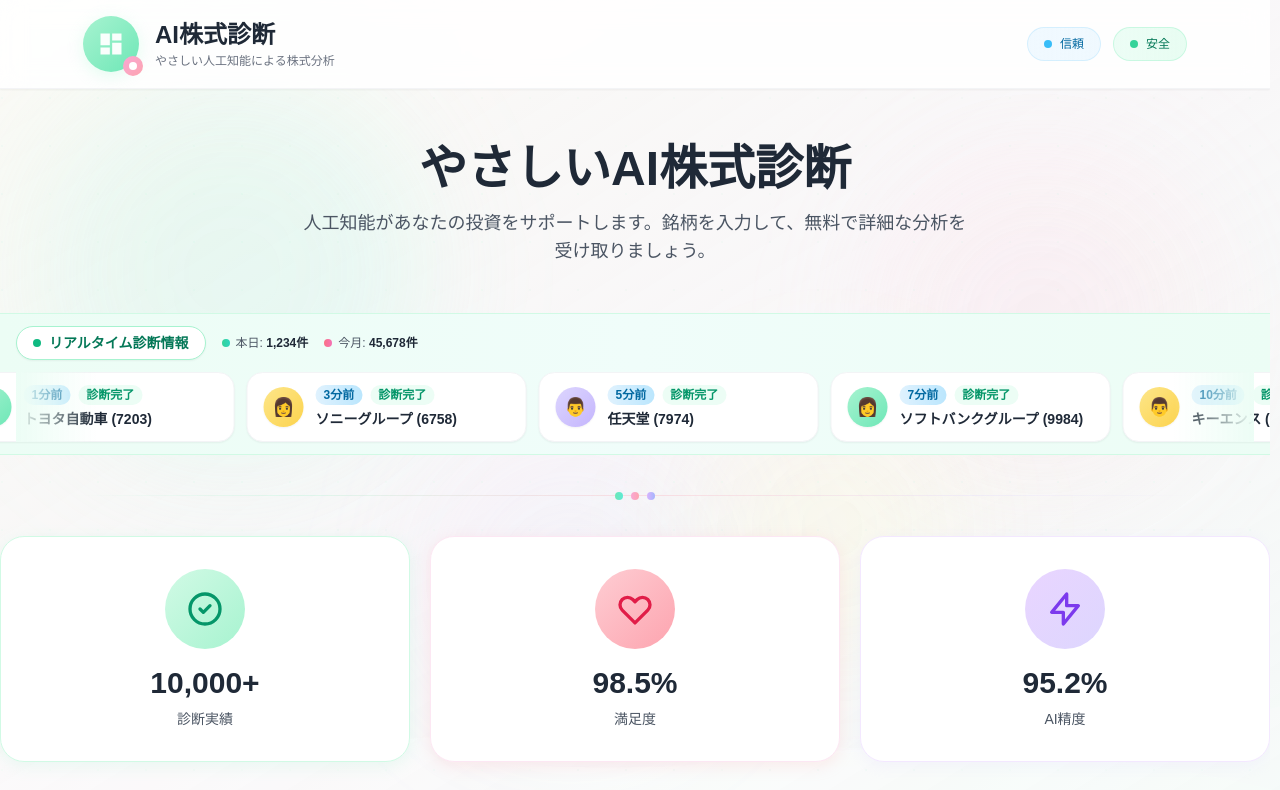
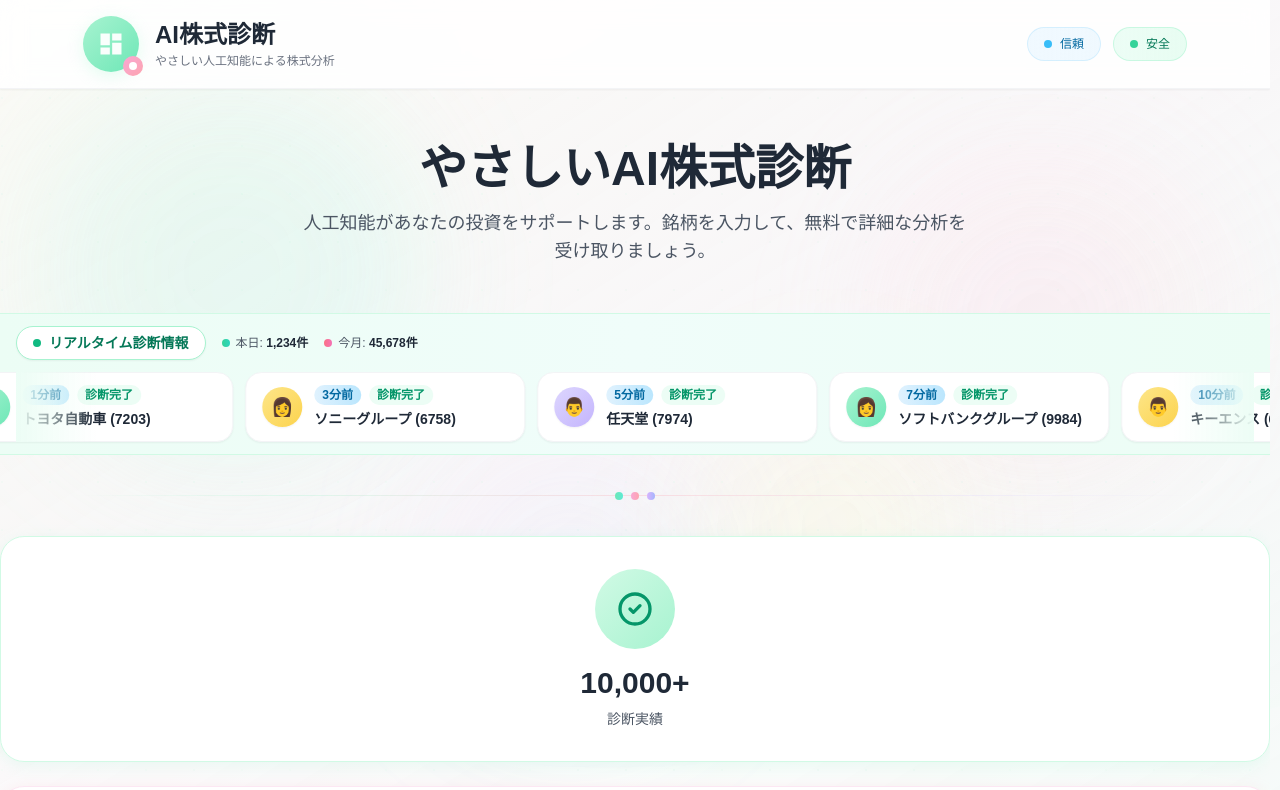
Before and after one commit to lil053004-bit/search, a React (Vite) app: page / in a window 1280 px wide. Shown: the top 790 px of the page. Built offline with nearby package versions, Linux system fonts and the light colour scheme; no server answers.

Commit message:
Updated SoftTrustBadges.tsx

```diff
--- a/src/components/SoftTrustBadges.tsx
+++ b/src/components/SoftTrustBadges.tsx
@@ -1,6 +1,6 @@
 export default function SoftTrustBadges() {
   return (
-    <div className="grid grid-cols-1 md:grid-cols-3 gap-5">
+    <>
         <div
           className="bg-white rounded-3xl p-8 text-center border border-emerald-100 hover:shadow-lg transition-all duration-300 hover:-translate-y-1"
           style={{
@@ -60,6 +60,6 @@ export default function SoftTrustBadges() {
           <div className="text-3xl font-bold text-gray-800 mb-2">95.2%</div>
           <div className="text-sm text-gray-600">AI精度</div>
         </div>
-    </div>
+    </>
   );
 }
```
